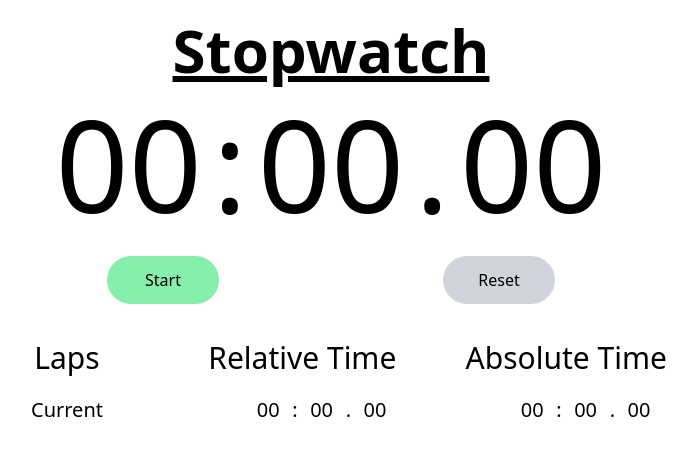
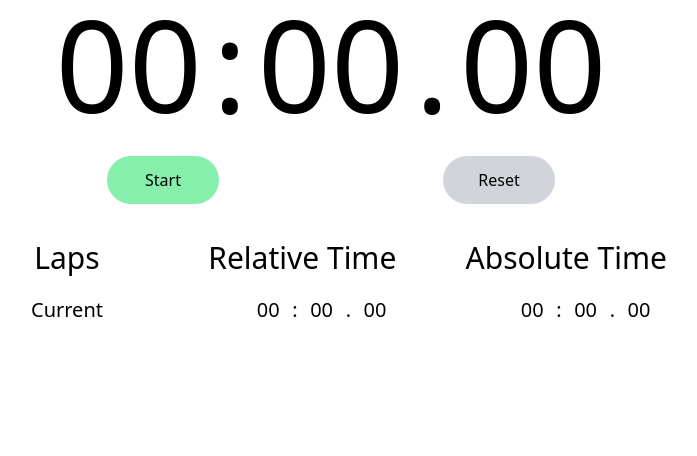
Before and after one commit to Shopify/eng-intern-assessment-react, a React app: page / in a window 1280 px wide. Shown: the top 456 px of the page, without its empty margins (309-1006 px from the left). Built offline with nearby package versions, Linux system fonts and the light colour scheme.

Commit message:
remove h1

```diff
--- a/src/components/StopWatch.tsx
+++ b/src/components/StopWatch.tsx
@@ -46,7 +46,6 @@ const Stopwatch: React.FC = () => {
       className="flex flex-col items-center text-center"
       data-testid="stopwatch"
     >
-      <h1 className="text-6xl font-bold underline py-5">Stopwatch</h1>
       <div className="flex justify-center text-9xl pb-7 -space-x-3">
         <div className="min-w-48">{`${timeBreakdown.minutes}`}</div>
         <div>:</div>
```
